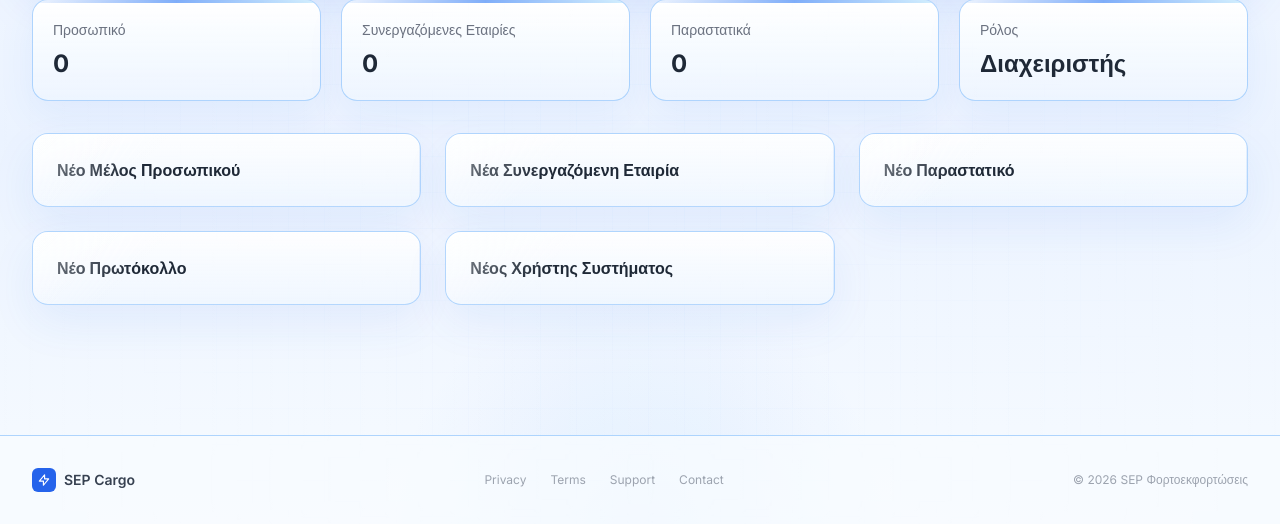
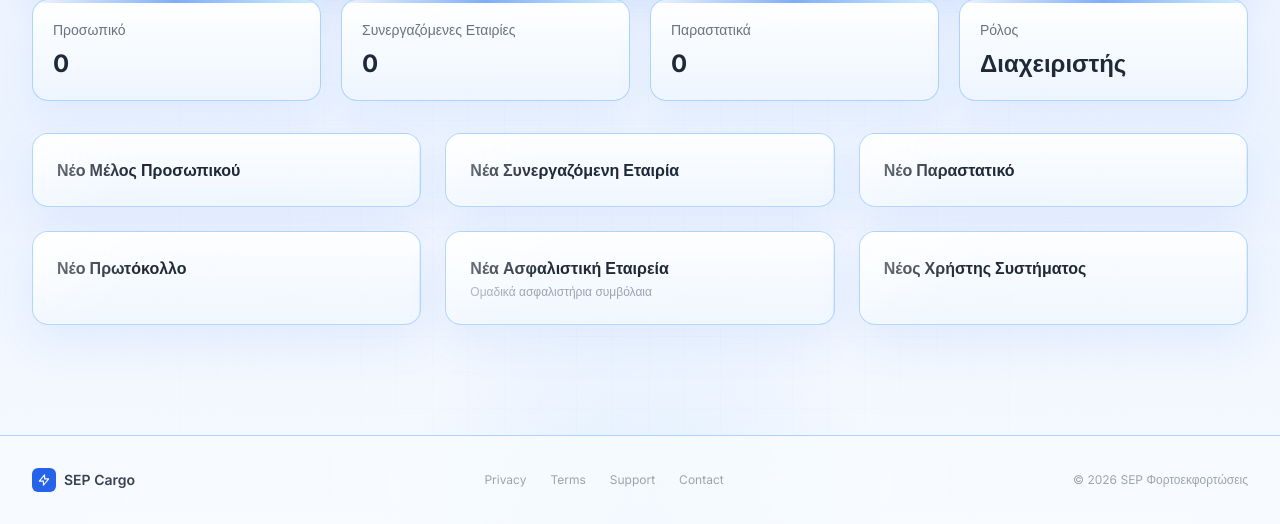
Before and after one commit to Evplefth/SEP, a Django app: page /dashboard/ in a window 1280 px wide. Shown: the part 276-800 px from the top of the page. Run offline with Django 5.2, Linux system fonts and the light colour scheme; the visitor is signed in with stand-in values (Sample User, id 1); data that the repository does not hold is empty; some libraries are stand-ins or nearby versions.

Commit message:
added insurance companies to the dashboard
pending insuracne list / view / edit

```diff
--- a/core/templates/core/dashboard.html
+++ b/core/templates/core/dashboard.html
@@ -56,7 +56,10 @@
     <h2 class="text-gray-800 font-semibold text-base">Νέο Πρωτόκολλο</h2>
   </a>
 
-
+  <a href="{% url 'core:insurance_company_create' %}" class="surface-card rounded-2xl p-6 transition hover:-translate-y-0.5 hover:border-blue-300 hover:shadow-[0_22px_55px_rgba(37,99,235,0.14)]">
+    <h2 class="text-gray-800 font-semibold text-base">Νέα Ασφαλιστική Εταιρεία</h2>
+    <p class="text-gray-400 text-xs mt-1">Ομαδικά ασφαλιστήρια συμβόλαια</p>
+  </a>
 
   {% if user.is_staff %}
   <a href="{% url 'core:user_create' %}" class="surface-card rounded-2xl p-6 transition hover:-translate-y-0.5 hover:border-blue-300 hover:shadow-[0_22px_55px_rgba(37,99,235,0.14)]">
```
Also changed, not shown: 2 other files.
